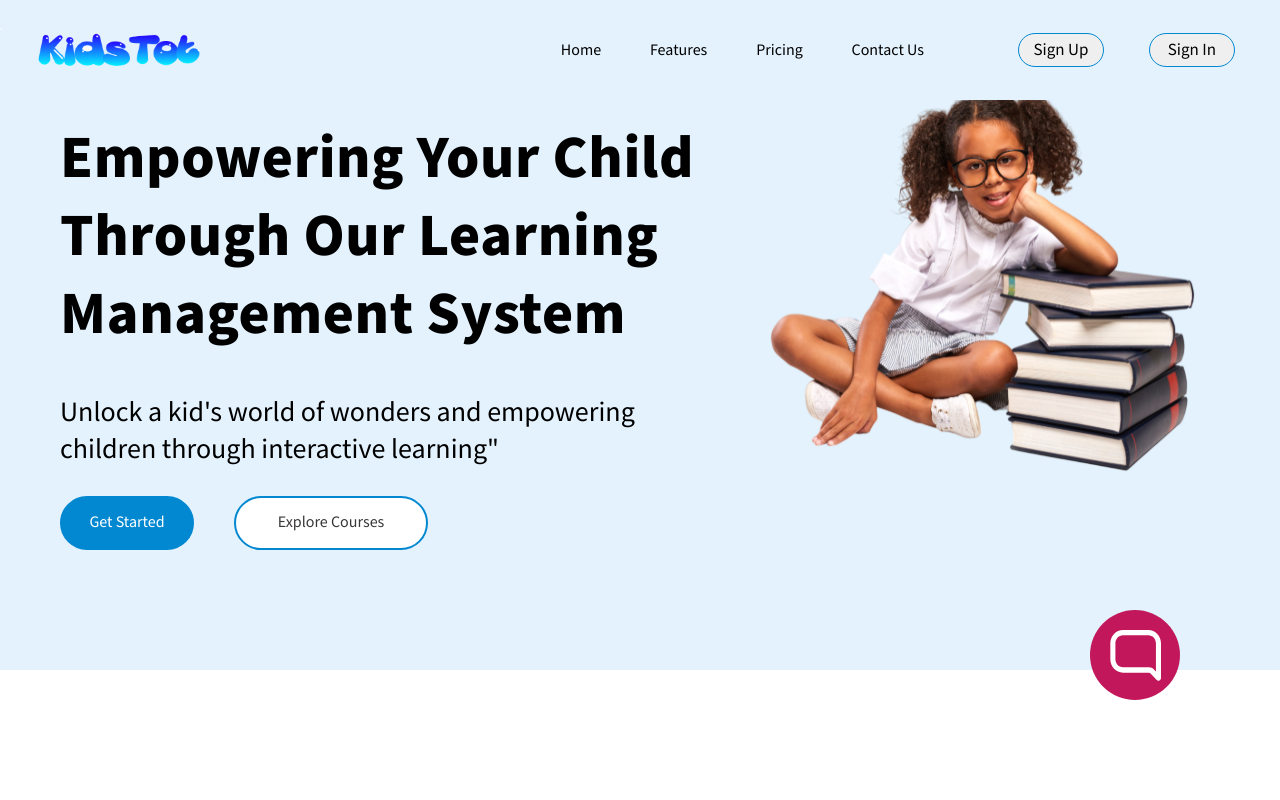
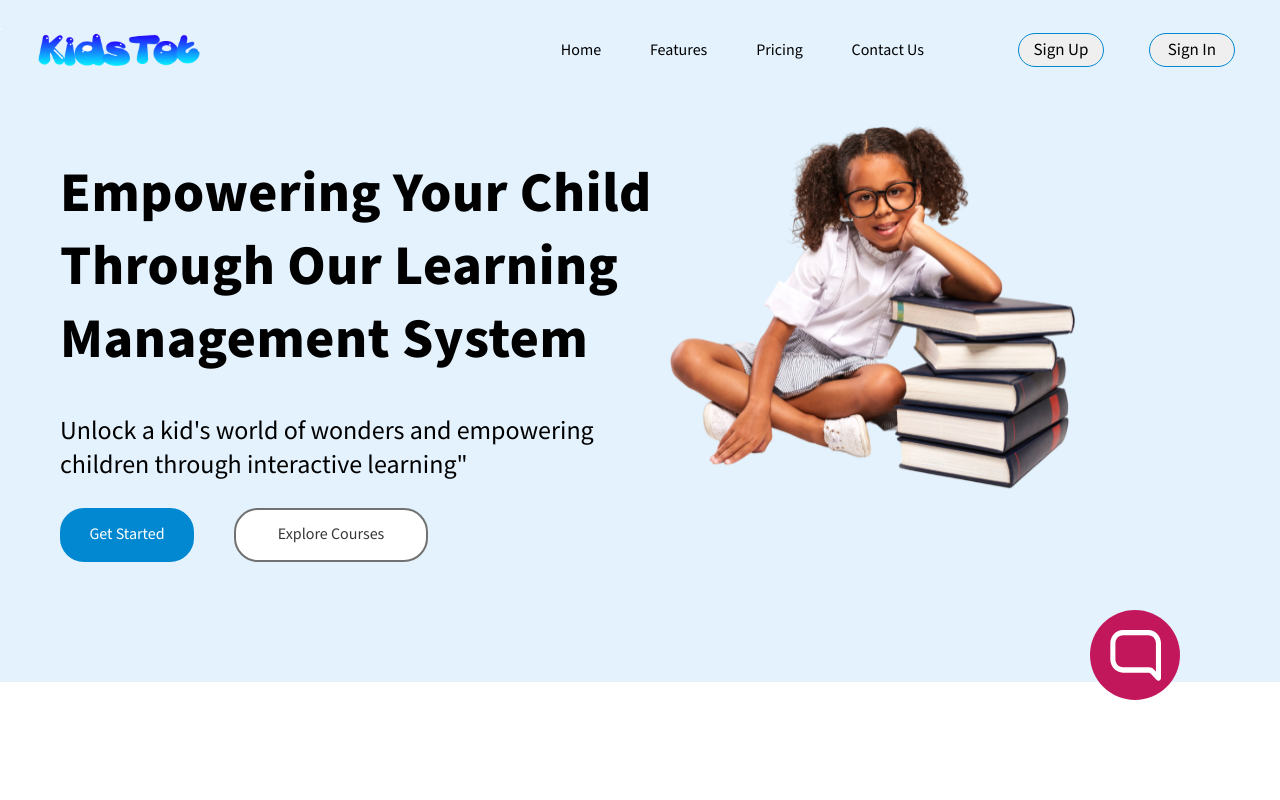
Before and after one commit to learnable-2022/LMS-YC-10-FE, a React (Create React App) app in the folder lms/: page / in a window 1280 px wide. Shown: the top 800 px of the page. Built offline with nearby package versions, Linux system fonts and the light colour scheme.

Commit message:
Conflict Resolution

```diff
--- a/lms/src/components/footer/Footer.module.css
+++ b/lms/src/components/footer/Footer.module.css
@@ -52,7 +52,8 @@
     height: 40px;
     margin-left: -30px;
     border-radius: 17px;
-    background: #0288D1;
+    background: #E6F6FB;
+    color: white;
     border: none;
 }
 .labelField label p{
@@ -78,8 +79,8 @@
 }
 .links h3{
     padding-bottom: 10px;
-    font-weight: 550;
-    font-size: 18px;
+    font-weight: 750;
+    font-size: 22px;
 }
 .links li a{
     text-decoration: none;
--- a/lms/src/components/styles/LandingPage.module.css
+++ b/lms/src/components/styles/LandingPage.module.css
@@ -16,7 +16,7 @@
   display: flex;
   flex-direction: column;
   background-color: #E3F2FD;
-  padding-top: 80px;
+  padding-top: 120px;
   padding-left: 60px;
   padding-bottom: 120px;
 }
@@ -26,17 +26,17 @@
 }
 .text h1{
   font-weight: 800;
-  font-size: 60px;
-  width: 700px;
+  font-size: 56px;
+  width: 600px;
   text-align: left;
   letter-spacing: 0.01em;
 }
 .text p{
-  font-size: 28px;
+  font-size: 26px;
   text-align: left;
 }
 .heroImg img{
-  width: 450px;
+  width: 430px;
 }
 .getStartedExplore{
   display: flex;
@@ -47,8 +47,7 @@
   text-decoration: none;
   height: 50px;
   line-height: 50px;
-  border: 2px solid #0288D1;
-  border-radius: 40px;
+  border-radius: 24px;
 }
 .getStarted{
   width: 130px;
@@ -58,7 +57,7 @@
   height: 40px;
   line-height: 40px;
   border: 2px solid #0288D1;
-  border-radius: 40px;
+  border-radius: 20px;
   margin-right: 40px;
 }
 .getStarted:hover{
@@ -73,6 +72,7 @@
 .explore{
   width: 190px;
   color: rgb(58, 55, 55);
+  border: 2px solid #717171;
   background-color: white;
 }
 .explore:hover{
```
